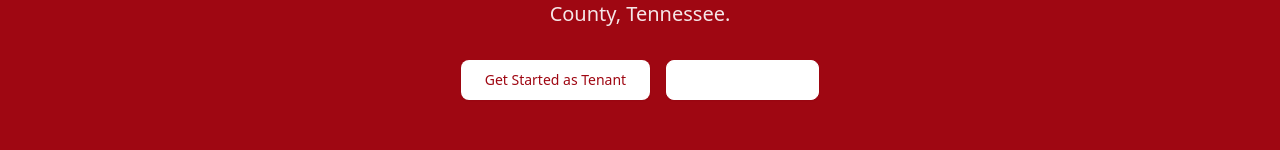
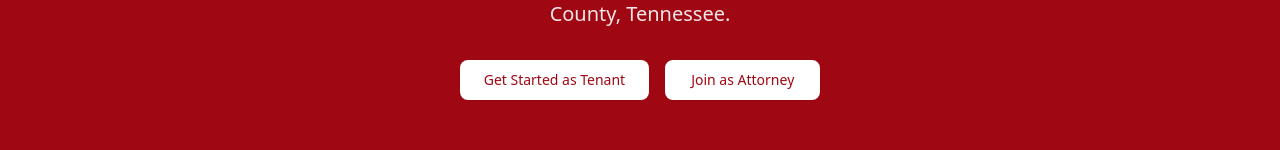
Before and after one commit to Orangemangocat/tenantguard, a React (Vite) app in the folder frontend/: page / in a window 1280 px wide. Shown: the part 3899-4049 px from the top of the page. Built offline with nearby package versions, Linux system fonts and the light colour scheme.

Commit message:
Fix Join as Attorney button visibility
- Changed from outline variant to secondary variant with white background
- Button now visible without hover (white bg with red text)
- Consistent styling with Get Started as Tenant button

```diff
--- a/frontend/src/App.jsx
+++ b/frontend/src/App.jsx
@@ -387,7 +387,7 @@ function App() {
             <Button size="lg" variant="secondary" className="bg-white text-red-800 hover:bg-gray-100">
               Get Started as Tenant
             </Button>
-            <Button size="lg" variant="outline" className="border-white text-white hover:bg-white hover:text-red-800">
+            <Button size="lg" variant="secondary" className="bg-white text-red-800 hover:bg-gray-100 border-2 border-white">
               Join as Attorney
             </Button>
           </div>
```
